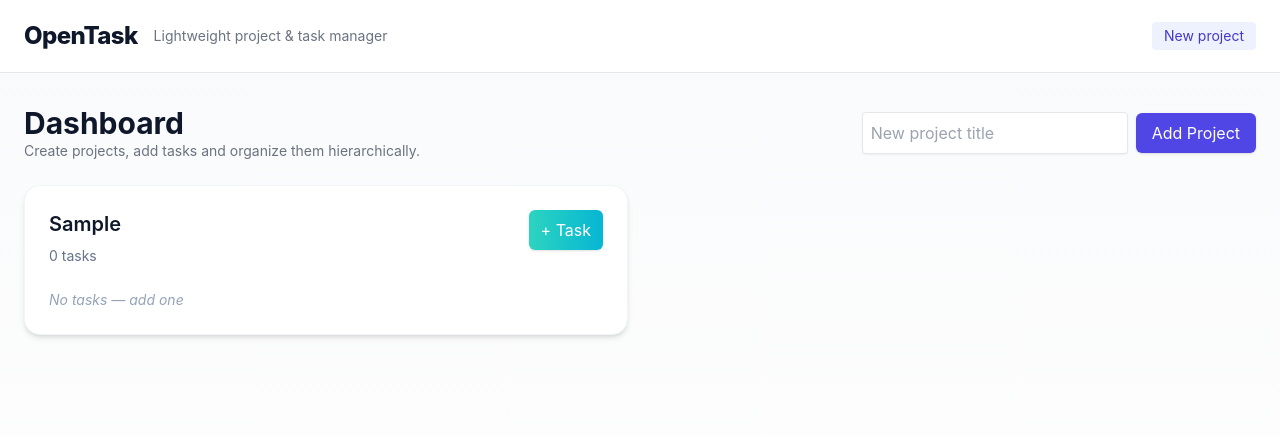
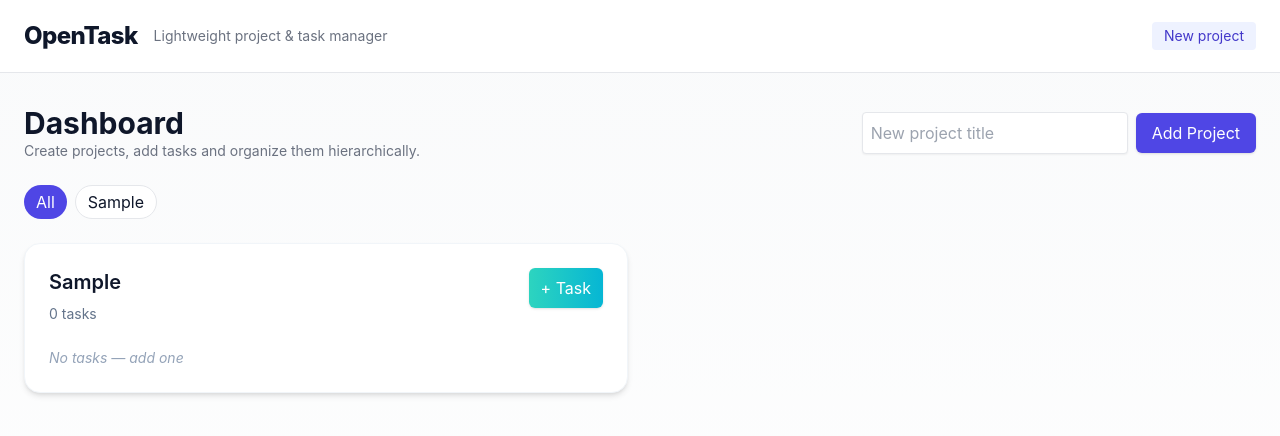
Before and after one commit to acondura/opentask, a Next.js app: page /dashboard in a window 1280 px wide. Both pictures are taken after typing "Sample" into the empty fields and a click on the button "Add Project". Shown: the top 436 px of the page. Built offline with nearby package versions, Linux system fonts and the light colour scheme.

Commit message:
feat: add project filtering capability to the dashboard view

```diff
--- a/pages/dashboard.js
+++ b/pages/dashboard.js
@@ -17,6 +17,7 @@ async function deleteTaskFromKV(projectId, id){ try{ await fetch('/api/kv',{meth
 export default function Dashboard(){
   const [projects,setProjects] = useState([])
   const [title,setTitle] = useState('')
+  const [selectedProjectId, setSelectedProjectId] = useState(null)
   const [modalOpen,setModalOpen] = useState(false)
   const [modalData,setModalData] = useState({projectId:null,parentId:null,name:'',file:null})
   const dragItem = useRef(null)
@@ -93,8 +94,20 @@ export default function Dashboard(){
             </div>
           </div>
 
+          {/* Project quick-list */}
+          <div className="mb-6">
+            <div className="flex flex-wrap gap-2">
+              <button onClick={()=>setSelectedProjectId(null)} className={`px-3 py-1 rounded-full ${selectedProjectId===null? 'bg-indigo-600 text-white':'bg-white border'}`}>All</button>
+              {projects.map(p=> (
+                <button key={p.id} onClick={()=>setSelectedProjectId(p.id)} className={`px-3 py-1 rounded-full ${selectedProjectId===p.id? 'bg-indigo-600 text-white':'bg-white border'}`}>
+                  {p.title}
+                </button>
+              ))}
+            </div>
+          </div>
+
           <div className="grid grid-cols-1 md:grid-cols-2 gap-6">
-            {projects.map(proj=> (
+            {projects.filter(pr => !selectedProjectId || pr.id === selectedProjectId).map(proj=> (
               <article key={proj.id} className="card p-6" onDragOver={(e)=>onDragOver(e,proj.id,null)} onDrop={(e)=>onDrop(e,proj.id,null)}>
                 <div className="flex items-start justify-between">
                   <div>
```
